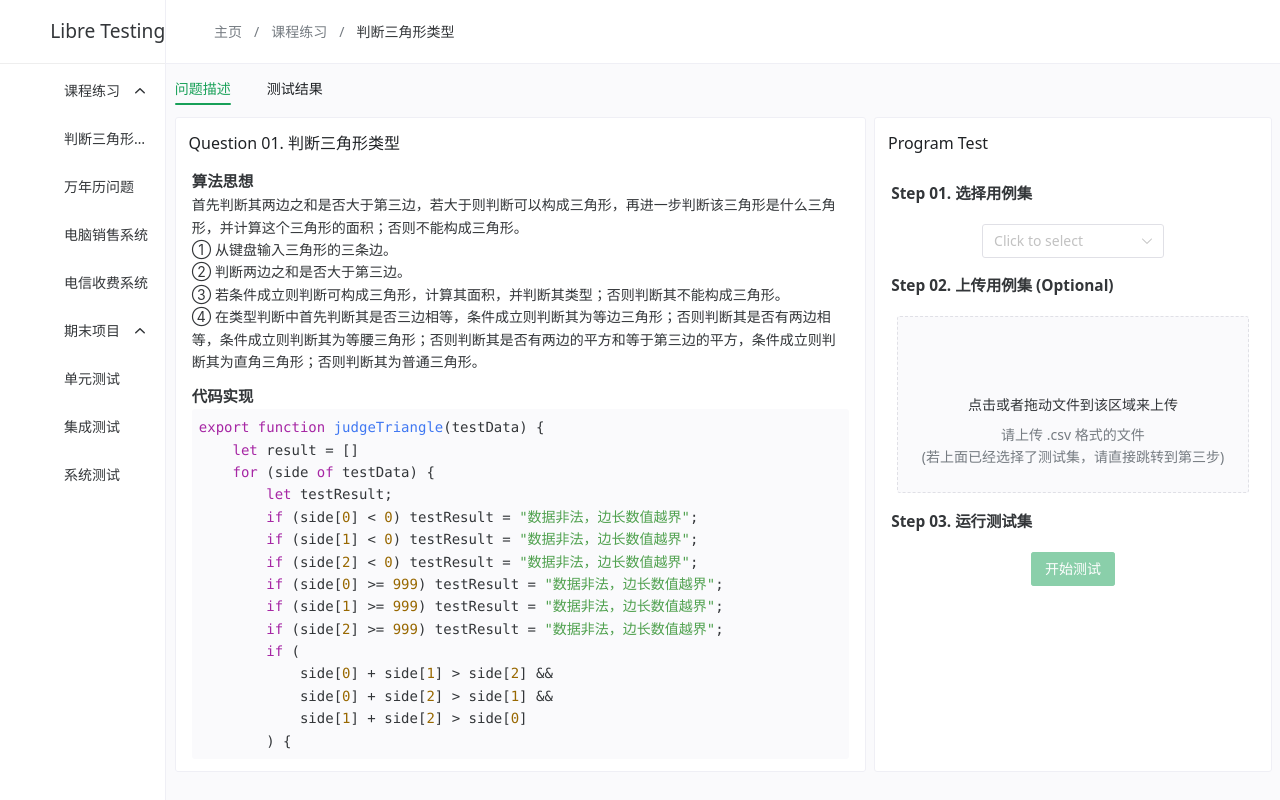
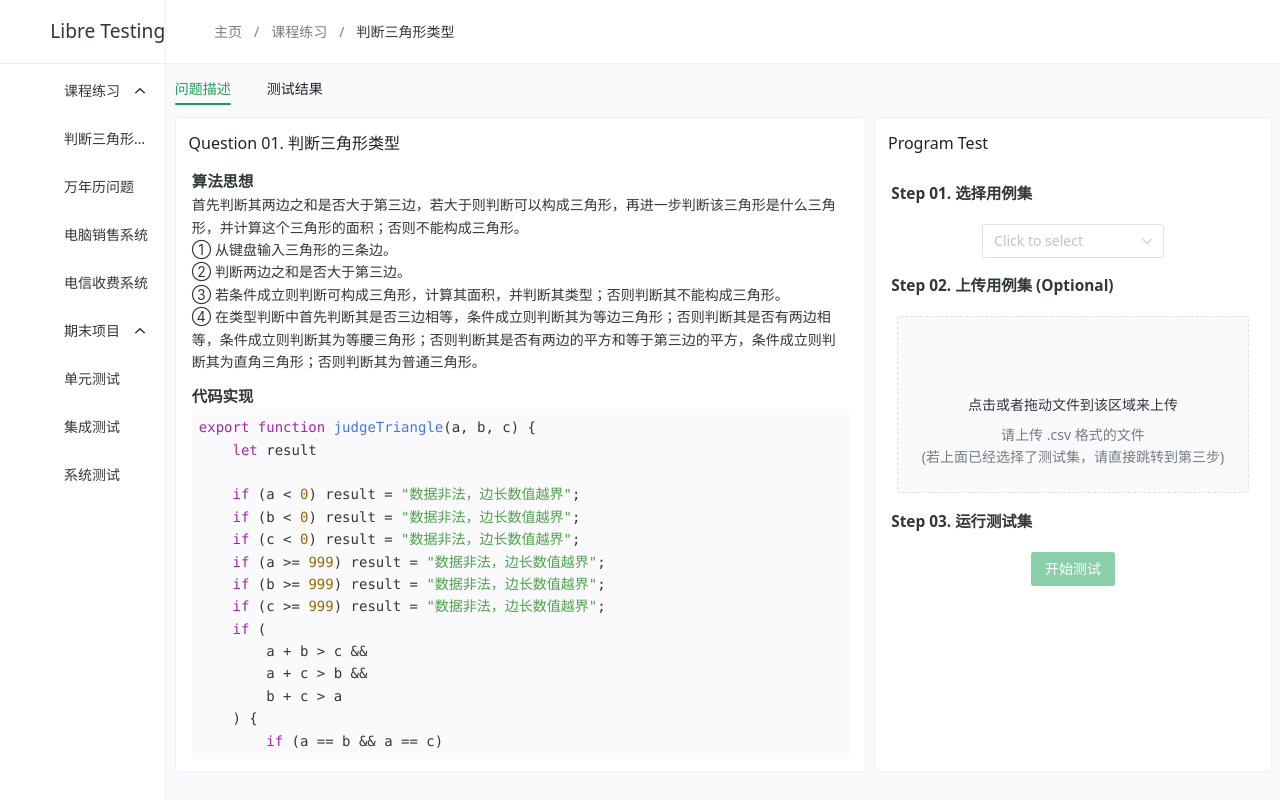
Before and after one commit to 3fuyang/libre-testing, a Vue app: page /triangle-judge in a window 1280 px wide. Built offline with nearby package versions, Linux system fonts and the light colour scheme; some icons are missing.

Commit message:
修改判断三角形类型函数

```diff
--- a/src/composables/triangleJudgeTest.js
+++ b/src/composables/triangleJudgeTest.js
@@ -1,23 +1,21 @@
 export function judgeTriangle(a, b, c) {
     let result
-
-    if (a < 0) result = "数据非法，边长数值越界";
-    if (b < 0) result = "数据非法，边长数值越界";
-    if (c < 0) result = "数据非法，边长数值越界";
-    if (a >= 999) result = "数据非法，边长数值越界";
-    if (b >= 999) result = "数据非法，边长数值越界";
-    if (c >= 999) result = "数据非法，边长数值越界";
+    if (a <= 0 || b <= 0 || c <= 0 ||  a >= 999 || b >= 999 || c >= 999){
+        return result = "数据非法，边长数值越界"
+    }
     if (
         a + b > c &&
         a + c > b &&
         b + c > a
     ) {
-        if (a == b && a == c)
-            result = "该三角形的是等边三角形";
-        else if (a == b || a == c || b == c)
-            result = "该三角形的是等腰三角形";
-        else result = "该三角形的是普通三角形";
-    } else result = "所给三边数据不能构成三角形";
-
-    return result;
+        if (a === b && a === c){
+            return result = "该三角形的是等边三角形"
+        }else if (a === b || a === c || b === c){
+            return result = "该三角形的是等腰三角形"
+        }else {
+            return result = "该三角形的是普通三角形"
+        }
+    } else {
+        return result = "所给三边数据不能构成三角形"
+    }
 }
--- a/src/views/exercise/TriangleJudge.vue
+++ b/src/views/exercise/TriangleJudge.vue
@@ -1,7 +1,8 @@
 <template>
   <div class="flex-wrapper">
     <div class="left-flex-item">
-      <n-tabs>
+      <n-tabs
+        v-model:value="currTab">
         <n-tab-pane name="Question" tab="问题描述">
           <n-card
             class="description"
@@ -192,16 +193,17 @@ const createRows = (rawData) => {
 const executeTesting = (dataContent) => {
   for(let row of dataContent){
     console.log(row)
-    row.ActualOutput = judgeTriangle(row.Edge1, row.Edge2, row.Edge3)
+    row.ActualOutput = judgeTriangle(parseInt(row.Edge1), parseInt(row.Edge2), parseInt(row.Edge3))
     row.TesterName = `RQD、fuyang`
     let myTime = new Date()
-    row.Time = myTime.toLocaleDateString()
+    row.Time = myTime.toLocaleString()
+    myTime = null
     if(row.ActualOutput === row.ExpectedOutput){
       row.Correctness = `TRUE`
     }else{
       row.Correctness =  `FALSE`
     }
-    console.log(row)
+    //console.log(row)
   }
 }
 
@@ -228,6 +230,7 @@ const result = ref([])
 const pagination = {
   pageSize: 7
 }
+const currTab = ref('Question')
 function handleUpload(){
   // 绘制表头
   columns.value = createColumns(fileData.value)
@@ -235,32 +238,31 @@ function handleUpload(){
   result.value = createRows(fileData.value)
   // 进行测试并回填结果
   executeTesting(result.value)
+  currTab.value = 'Result'
 }
 
 hljs.registerLanguage('javascript', javascript)
-const code = `export function judgeTriangle(testData) {
-    let result = []
-    for (side of testData) {
-        let testResult;
-        if (side[0] < 0) testResult = "数据非法，边长数值越界";
-        if (side[1] < 0) testResult = "数据非法，边长数值越界";
-        if (side[2] < 0) testResult = "数据非法，边长数值越界";
-        if (side[0] >= 999) testResult = "数据非法，边长数值越界";
-        if (side[1] >= 999) testResult = "数据非法，边长数值越界";
-        if (side[2] >= 999) testResult = "数据非法，边长数值越界";
-        if (
-            side[0] + side[1] > side[2] &&
-            side[0] + side[2] > side[1] &&
-            side[1] + side[2] > side[0]
-        ) {
-            if (side[0] == side[1] && side[0] == side[2])
-                testResult = "该三角形的是等边三角形";
-            else if (side[0] == side[1] || side[0] == side[2] || side[1] == side[2])
-                testResult = "该三角形的是等腰三角形";
-            else testResult = "该三角形的是普通三角形";
-        } else testResult = "所给三边数据不能构成三角形";
-        result.push(testResult);
-    }
+const code = `export function judgeTriangle(a, b, c) {
+    let result
+
+    if (a < 0) result = "数据非法，边长数值越界";
+    if (b < 0) result = "数据非法，边长数值越界";
+    if (c < 0) result = "数据非法，边长数值越界";
+    if (a >= 999) result = "数据非法，边长数值越界";
+    if (b >= 999) result = "数据非法，边长数值越界";
+    if (c >= 999) result = "数据非法，边长数值越界";
+    if (
+        a + b > c &&
+        a + c > b &&
+        b + c > a
+    ) {
+        if (a == b && a == c)
+            result = "该三角形的是等边三角形";
+        else if (a == b || a == c || b == c)
+            result = "该三角形的是等腰三角形";
+        else result = "该三角形的是普通三角形";
+    } else result = "所给三边数据不能构成三角形";
+
     return result;
 }
 `
```
